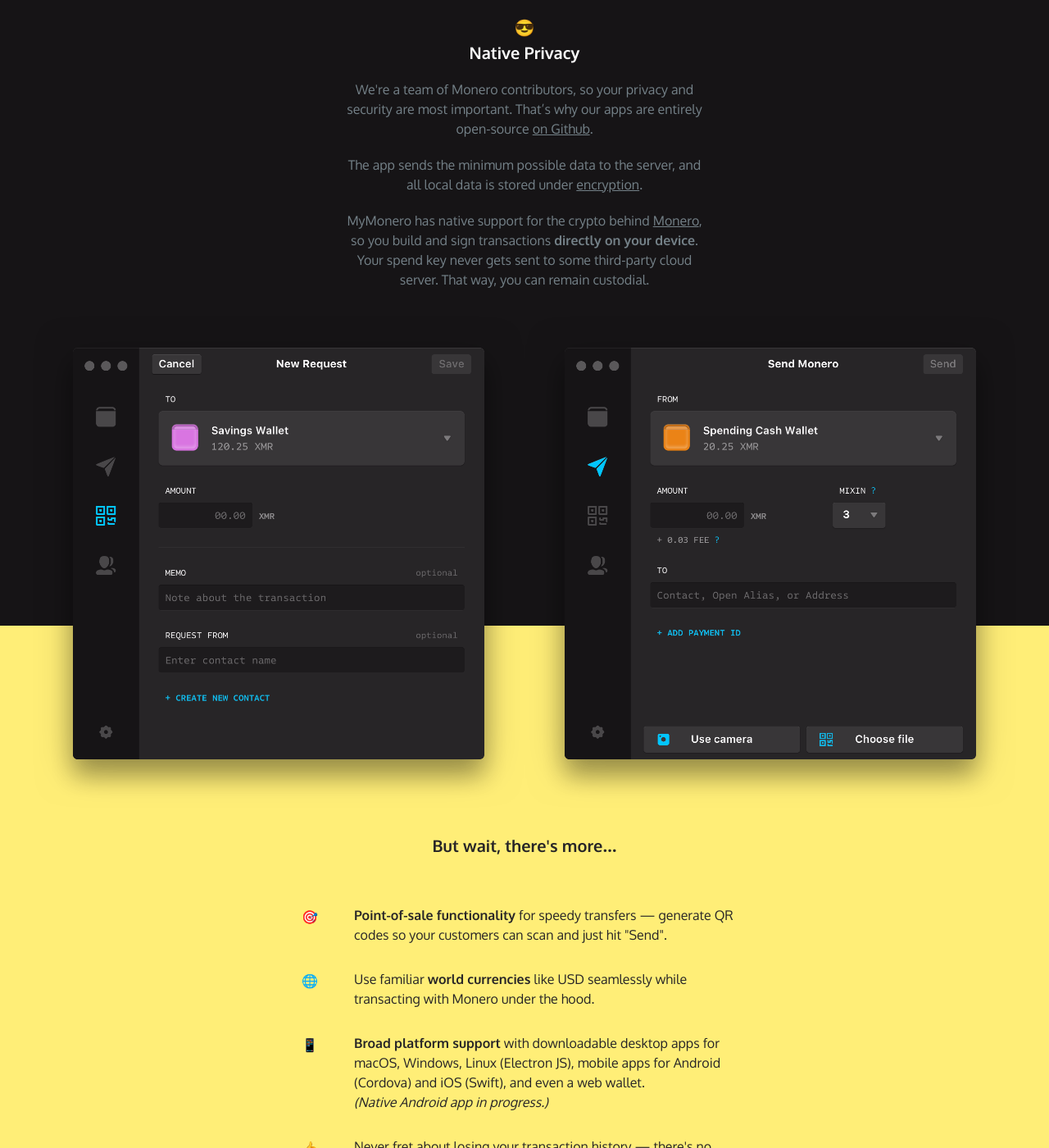
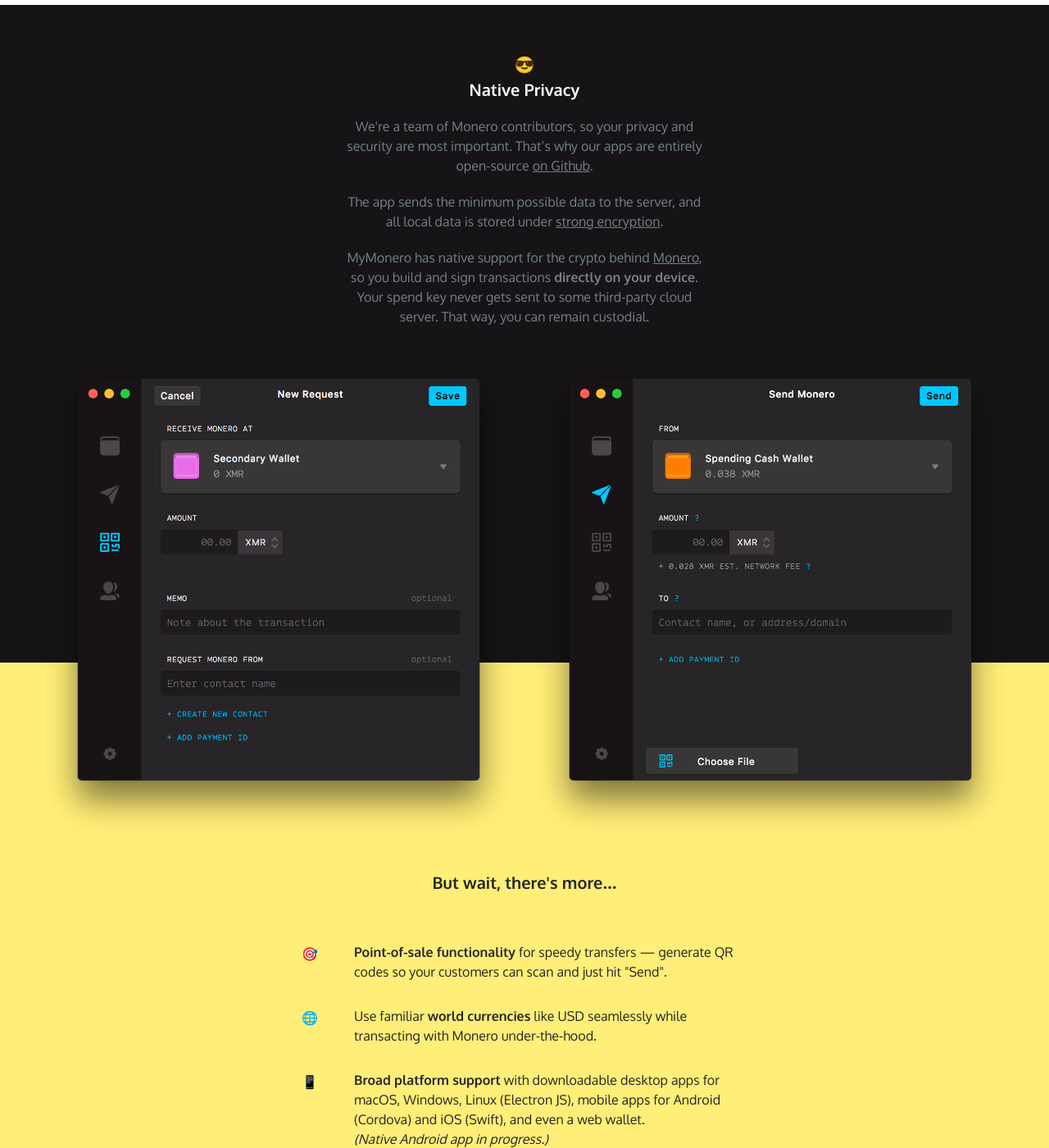
Before and after one commit to mymonero/mymonero-app-site, a Jekyll site: the page built from index.html, in a window 1280 px wide and 1400 px high, scrolled down 3163 px. Shown: the whole window at 82% size. Built offline with Jekyll 4.4.1, drawn with Linux system fonts in a browser that asks for light colours; some web fonts are replaced; comment, search, counter and statistics services are not loaded; some of the changed lines change nothing that is shown.

Commit message:
assets and index copy updates

```diff
--- a/index.html
+++ b/index.html
@@ -9,7 +9,7 @@
             <div class="col col-4">
               <div class="text">
                 <h1>MyMonero <span class="os"></span></h1>
-                <p>The simplest way to use Monero, at the sweet spot between security, convenience, and features</p>
+                <p>The simplest way to use Monero, at the sweet spot between security, convenience, and&nbsp;features</p>
                 <ul class="download-buttons">
                   <li><a href="https://github.com/mymonero/mymonero-app-js/releases" class="button secondary"><span class="text">Version 1.0 &rarr; Github</span></a></li>
                 </ul>
@@ -32,7 +32,7 @@
                   <span class="convert-emoji" aria-hidden="true">&#x26A1;</span>
                   <span class="text">Lightweight &amp; Efficient</span>
                 </h2>
-                <p>We put design first and ironed out the technical details of using digital money, so you can get back to business.</p>
+                <p>We put design first and ironed out the technical details of using digital money, so you can get back to&nbsp;business.</p>
                 <p>There's no Monero blockchain node to run. Just download the app on any of your devices and let the wallet server do the hard&nbsp;work.</p>
               </div>
             </div>
@@ -51,8 +51,8 @@
               <span class="convert-emoji" aria-hidden="true">&#x1f50f;</span>
               <span class="text">Be Your Own Bank</span>
             </h2>
-            <p>Transfer funds with ease. Restore your entire transfer history with your seed words alone.</p>
-            <p>MyMonero is safe and secure. The server can't withdraw funds on your behalf because your <a href="https://monero.stackexchange.com/questions/2053/view-key-spend-key-paper-key-seed-is-there-a-short-presentation-of-vocabul" target="_blank">spend key</a> never leaves your computer.</p>
+            <p>Transfer funds with ease. Restore your entire transfer history with your seed words&nbsp;alone.</p>
+            <p>MyMonero is safe and secure. The server can't withdraw funds on your behalf because your <a href="https://monero.stackexchange.com/questions/2053/view-key-spend-key-paper-key-seed-is-there-a-short-presentation-of-vocabul" target="_blank">spend key</a> never leaves your&nbsp;computer.</p>
             <p>You can download and run the app natively. No more worrying about look-alike phishing websites and man-in-the-middle attacks trying to steal your keys. You can even set your own MyMonero API-compatible&nbsp;server.</p>
           </div>
 
@@ -65,7 +65,7 @@
           <div class="col col-4">
             <div class="wrap">
               <blockquote>
-                <p class="icon-githob">MyMonero is gorgeous; now I just need an iPhone and Apple Watch app.</p>
+                <p class="icon-githob">MyMonero is gorgeous; now I just need an iPhone and Apple Watch&nbsp;app.</p>
                 <footer>
                   <p>
                     <span class="avatar">
@@ -84,7 +84,7 @@
           <div class="col col-4">
             <div class="wrap">
               <blockquote>
-                <p class="icon-superman">MyMonero is amazing! It’s so easy to hide my true identity.</p>
+                <p class="icon-superman">MyMonero is amazing! It’s so easy to hide my true&nbsp;identity.</p>
                 <footer>
                   <p>
                     <span class="avatar">
@@ -111,7 +111,7 @@
                   <span class="convert-emoji" aria-hidden="true">&#x1F913;</span>
                   <span class="text">Smart</span>
                 </h2>
-                <p>Use secure Smart Contacts to keep your private addresses, payment IDs, and yes, even <a href="https://openalias.org" target="_blank">OpenAlias emails &amp; domains</a> in order.</p>
+                <p>Use secure Smart Contacts to keep your private addresses, payment IDs, and yes, even <a href="https://openalias.org" target="_blank">OpenAlias emails &amp; domains</a> in&nbsp;order.</p>
               </div>
             </div>
 
@@ -129,8 +129,8 @@
               <span class="convert-emoji" aria-hidden="true">&#x1F60E;</span>
               <span class="text">Native Privacy</span>
             </h2>
-            <p>We're a team of Monero contributors, so your privacy and security are most important. That’s why our apps are entirely open-source <a href="https://github.com/mymonero" target="_blank">on Github</a>.</p>
-            <p>The app sends the minimum possible data to the server, and all local data is stored under <a href="http://rncryptor.github.io" target="_blank">encryption</a>.</p>
+            <p>We're a team of Monero contributors, so your privacy and security are most important. That’s why our apps are entirely open-source <a href="https://github.com/mymonero" target="_blank">on&nbsp;Github</a>.</p>
+            <p>The app sends the minimum possible data to the server, and all local data is stored under&nbsp;<a href="http://rncryptor.github.io" target="_blank">strong encryption</a>.</p>
             <p>MyMonero has native support for the crypto behind <a href="https://www.getmonero.org" target="blank">Monero</a>, so you build and sign transactions <strong>directly on your device</strong>. Your spend key never gets sent to some third-party cloud server. That way, you can remain&nbsp;custodial.</p>
           </div>
 
@@ -153,31 +153,31 @@
             <ul class="features">
               <li>
                 <span class="convert-emoji" aria-hidden="true">&#127919;</span>
-                <strong>Point-of-sale functionality</strong> for speedy transfers &mdash; generate QR codes so your customers can scan and just hit "Send".
+                <strong>Point-of-sale functionality</strong> for speedy transfers &mdash; generate QR codes so your customers can scan and just hit&nbsp;"Send".
               </li>
               <li>
                 <span class="convert-emoji" aria-hidden="true">&#x1F310;</span>
-                Use familiar <strong>world currencies</strong> like USD seamlessly while transacting with Monero under the hood.
+                Use familiar <strong>world currencies</strong> like USD seamlessly while transacting with Monero under-the-hood.
               </li>
               <li>
                 <span class="convert-emoji" aria-hidden="true">&#x1F4F1;</span>
-                <strong>Broad platform support</strong> with downloadable desktop apps for macOS, Windows, Linux (Electron JS), mobile apps for Android (Cordova) and iOS (Swift), and even a web wallet.<br/><i>(Native Android app in progress.)</i>
+                <strong>Broad platform support</strong> with downloadable desktop apps for macOS, Windows, Linux (Electron JS), mobile apps for Android (Cordova) and iOS (Swift), and even a web&nbsp;wallet.<br/><i>(Native Android app in progress.)</i>
               </li>
               <li>
                 <span class="convert-emoji" aria-hidden="true">&#128077;</span>
-                Never fret about losing your transaction history &mdash; there's no wallet file to back up.
+                Never fret about losing your transaction history &mdash; there's no wallet file to back&nbsp;up.
               </li>
               <li>
                 <span class="convert-emoji" aria-hidden="true">&#128184;</span>
-                <strong>Minimal battery, bandwidth, and storage use</strong> &mdash; perfect for mobile!
+                <strong>Minimal battery, bandwidth, and storage use</strong> &mdash; perfect for&nbsp;mobile!
               </li>
               <li>
                 <span class="convert-emoji" aria-hidden="true">&#x1f6e1;</span>
-                <i>(Coming soon)</i> Connect over <a href="https://getkovri.org/" target="_blank">Kovri</a> for enhanced privacy.
+                <i>(Coming soon)</i> Connect over <a href="https://getkovri.org/" target="_blank">Kovri</a> for enhanced&nbsp;privacy.
               </li>
               <li>
                 <span class="convert-emoji" aria-hidden="true">&#128576;</span>
-                Client app code is entirely auditable and <a href="https://github.com/mymonero" target="_blank">open-source</a>.<br/><strong>Contributors welcome.</strong>
+                Client app code is entirely auditable and&nbsp;<a href="https://github.com/mymonero" target="_blank">open-source</a>.<br/><strong>Contributors welcome.</strong>
               </li>
             </ul>
             <div class="download">
```
Also changed, not shown: assets/images/screens/1.png, assets/images/screens/2.png, assets/images/screens/4.png, assets/images/screens/5.png, assets/images/screens/6.png.
